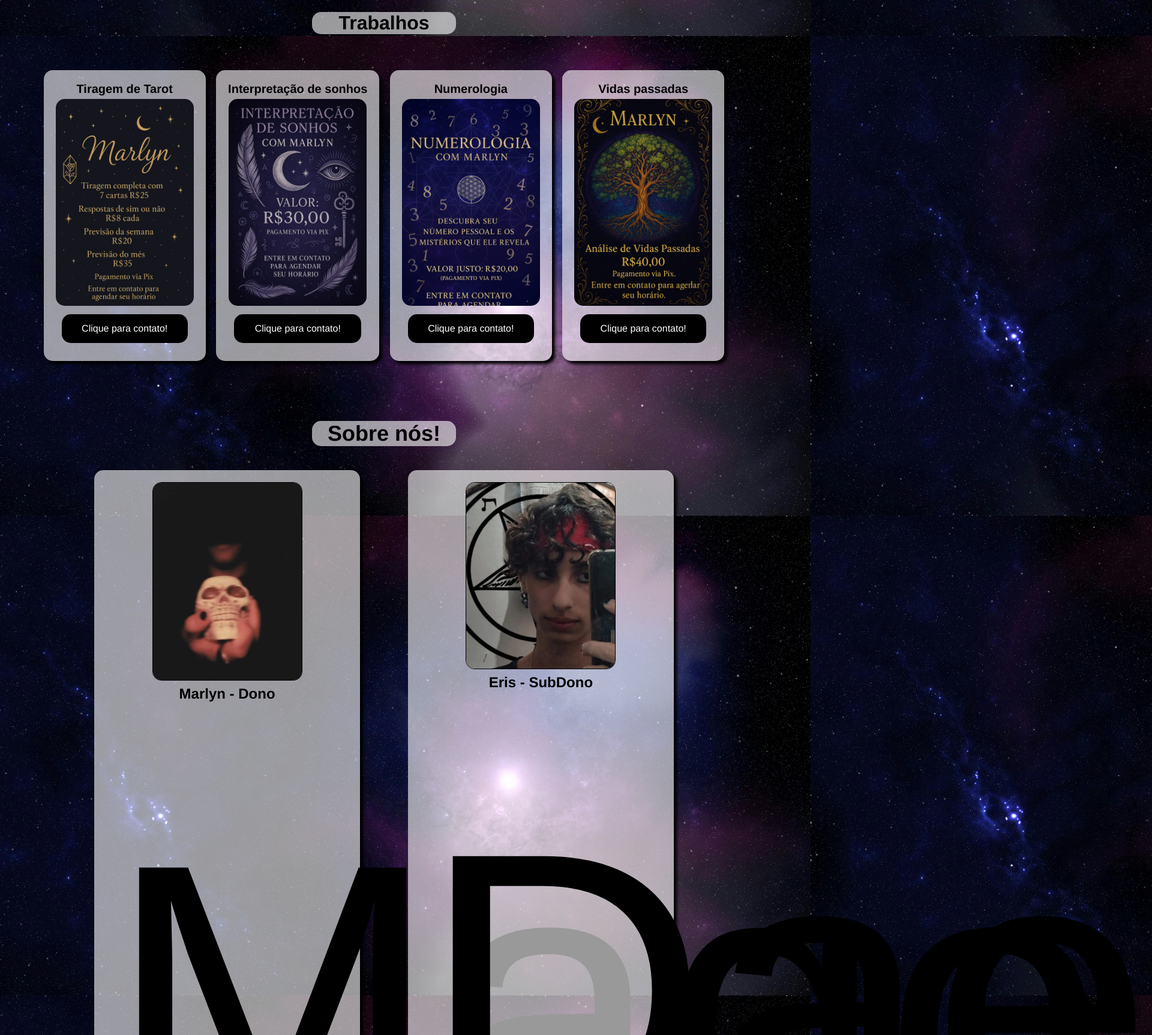
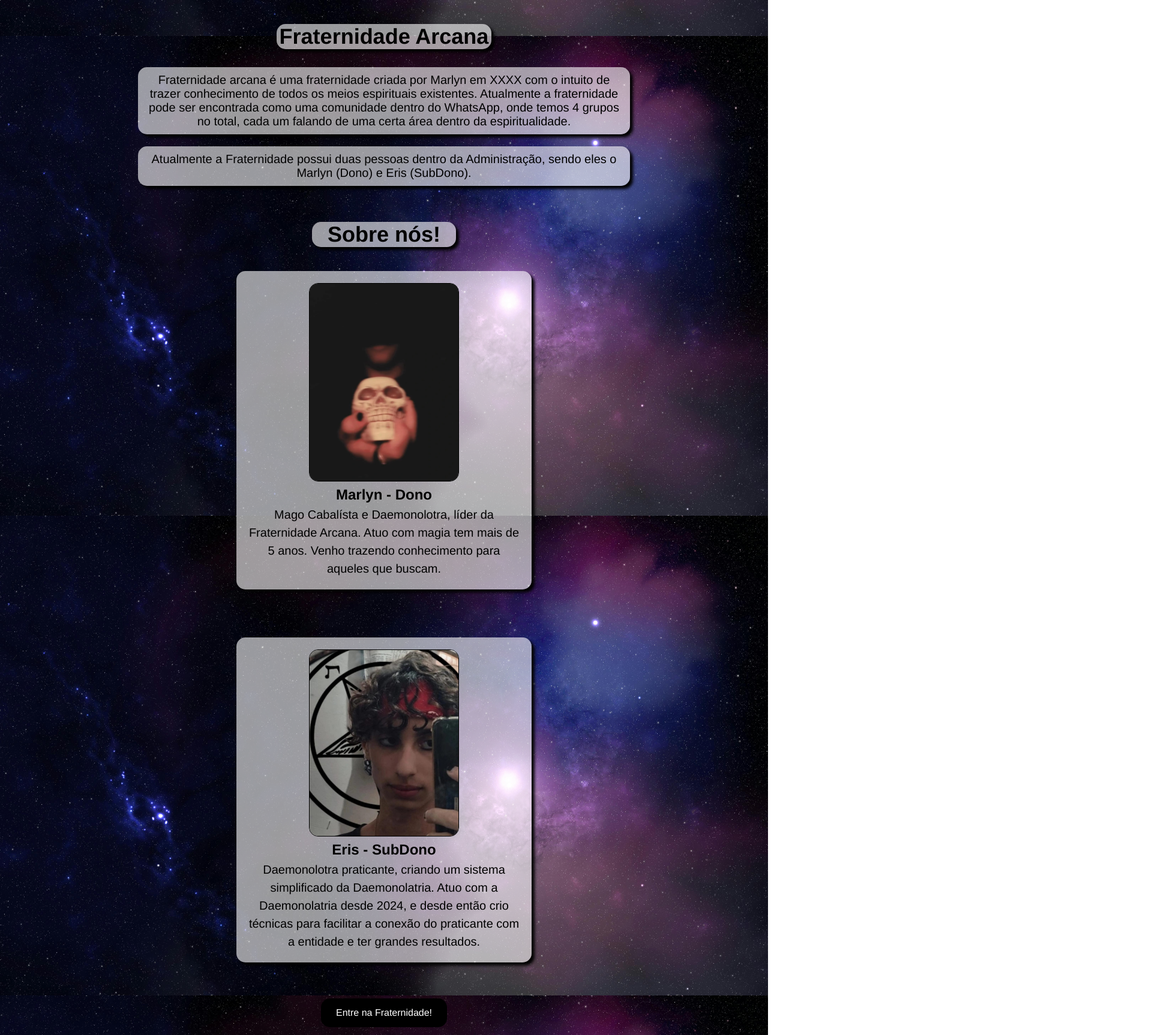
Before and after one commit to Erithekilla/fraternidade-arcana, a React (Vite) app: page / in a window 1280 px wide. Shown: the part 740-2466 px from the top of the page at 60% size, 1920 px wide, since content can reach past the window. Built offline with nearby package versions, Linux system fonts and the light colour scheme.

Commit message:
Atualizações na página inicial, OIÁC e Trabalhos: Adicionado mais itens e sombras para alguns cards. Tamanho das fontes em <p> mudado de 666px para 20px :D

```diff
--- a/src/App.jsx
+++ b/src/App.jsx
@@ -2,6 +2,7 @@ import Header from './components/Header.jsx';
 import Footer from './components/Footer.jsx';
 import Trabalhos from './components/Trabalhos.jsx';
 import Sobre from './components/Sobre.jsx';
+import Fraternidade from './components/Fraternidade.jsx'
 import './App.css';
 function App() {
 
@@ -13,8 +14,7 @@ function App() {
           <h1>Louvado sejam os Deuses!</h1>
         </div>
       </section>
-      <Trabalhos/>
-      <Sobre/>
+      <Fraternidade />
       <Footer />
     </>
   )
--- /dev/null
+++ b/src/components/Fraternidade.jsx
@@ -0,0 +1,30 @@
+import styles from './Fraternidade.module.css';
+import Sobre from './Sobre.jsx'
+
+function Fraternidade() {
+    return(
+        <>
+            <section className={styles.main}>
+                <div className={styles.title}>
+                    <h1>Fraternidade Arcana</h1>
+                </div>
+                <div className={styles.text}>
+                    <p>Fraternidade arcana é uma fraternidade criada por Marlyn em XXXX com o intuito de trazer conhecimento de todos os meios espirituais existentes. Atualmente a fraternidade pode ser encontrada como uma comunidade dentro do WhatsApp, onde temos 4 grupos no total, cada um falando de uma certa área dentro da espiritualidade.
+                    </p>
+                </div>
+                <div className={styles.text}>
+                    <p>Atualmente a Fraternidade possui duas pessoas dentro da Administração, sendo eles o Marlyn (Dono) e Eris (SubDono).
+                    </p>
+                </div>
+                <Sobre />
+                <div className={styles.link}>
+                    <a href="https://chat.whatsapp.com/Ed71oiJzR4B1MoKdI34wPe" target="_blank"><button className={styles.btn}>Entre na Fraternidade!</button></a>
+                </div>
+
+
+            </section>
+        </>
+    )
+}
+
+export default Fraternidade;
--- /dev/null
+++ b/src/components/Fraternidade.module.css
@@ -0,0 +1,53 @@
+.main{
+    width: 80%;
+    margin: 50px auto 0 auto;
+    text-align: center;
+}
+
+.title{
+    margin: 30px auto;
+    background-color: rgba(255,255,255,0.6);
+    border-radius: 15px;
+    width: 35%;
+    box-shadow: 5px 5px 5px black;
+}
+
+.title h1{
+    font-size: 36px;
+}
+
+.text{
+    width: 80%;
+    margin: 20px auto;
+    background-color: rgba(255,255,255,0.6);
+    padding: 10px;
+    border-radius: 15px;
+    box-shadow: 5px 5px 5px black;
+}
+
+.link{
+    margin: 20px;
+}
+
+.btn{
+    background-color: black;
+    color: white;
+    font-size: 16px;
+    border: none;
+    border-radius: 15px;
+    padding: 15px 25px;
+    transition: 0.2s;
+}
+
+.link .btn:hover{
+    transform: scale(1.1);
+    cursor: pointer;
+}
+
+@media (max-width: 900px) {
+    .title,
+    .text,
+    .btn{
+        width: 100%;
+    }
+}
--- a/src/components/Sobre.jsx
+++ b/src/components/Sobre.jsx
@@ -24,7 +24,7 @@ function Sobre(){
             </div>
             <div className={styles.desc_eris}>
               <h2>Eris - SubDono</h2>
-              <p>Daemonolotra praticante, criador do sistema simplificado da Daemonolatria. Atuo com a Daemonolatria desde 2024, e desde então crio técnicas para facilitar a conexão do praticante com a entidade e ter grandes resultados.</p>
+              <p>Daemonolotra praticante, criando um sistema simplificado da Daemonolatria. Atuo com a Daemonolatria desde 2024, e desde então crio técnicas para facilitar a conexão do praticante com a entidade e ter grandes resultados.</p>
             </div>
           </div>
         </div>
--- a/src/components/Sobre.module.css
+++ b/src/components/Sobre.module.css
@@ -48,7 +48,19 @@
     width: 30vh;
     margin: 20px auto;
     background-color: rgba(255,255,255,0.6);
+    box-shadow: 5px 5px 5px black;
     border-radius: 15px;
+}
+
+@media (max-width: 1280px) {
+    .eris,
+    .marlyn{
+        width: 50%;
+    }
+
+    .sobre_nos{
+        width: 100%;
+    }
 }
 
 @media (max-width: 900px) {
--- a/src/components/Trabalhos.module.css
+++ b/src/components/Trabalhos.module.css
@@ -51,12 +51,14 @@
 .title h1{
     text-align: center;
     margin: 30px 0 0 0;
+    font-size: 36px;
 }
 
 .title{
     width: 15%;
     margin: 20px auto;
     background-color: rgba(255,255,255,0.6);
+    box-shadow: 5px 5px 5px black;
     border-radius: 15px;
 }
 
--- a/src/index.css
+++ b/src/index.css
@@ -16,5 +16,5 @@ body{
 }
 
 p{
-  font-size: 666px;
+  font-size: 20px;
 }
```
Also changed, not shown: src/oiac/App.css (+32 -1 lines), src/oiac/AppOiac.jsx (+10 -2 lines).
